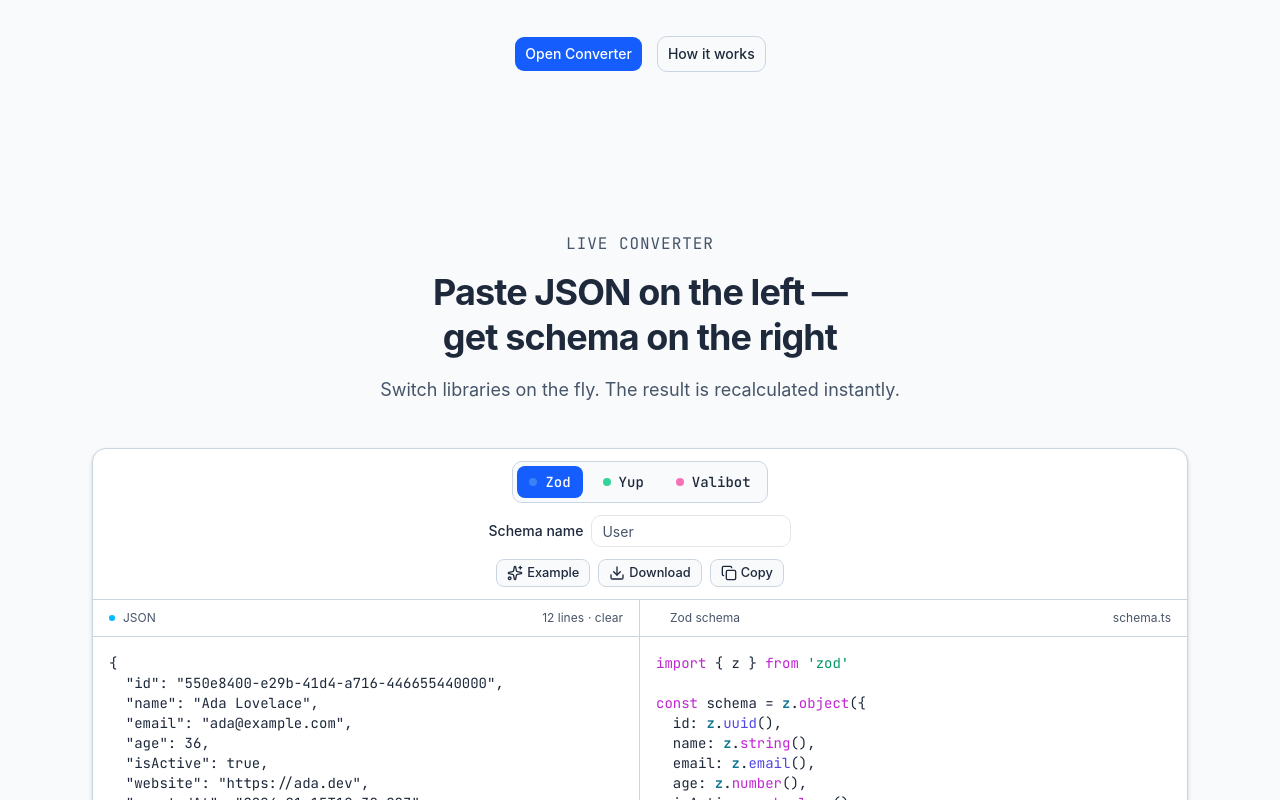
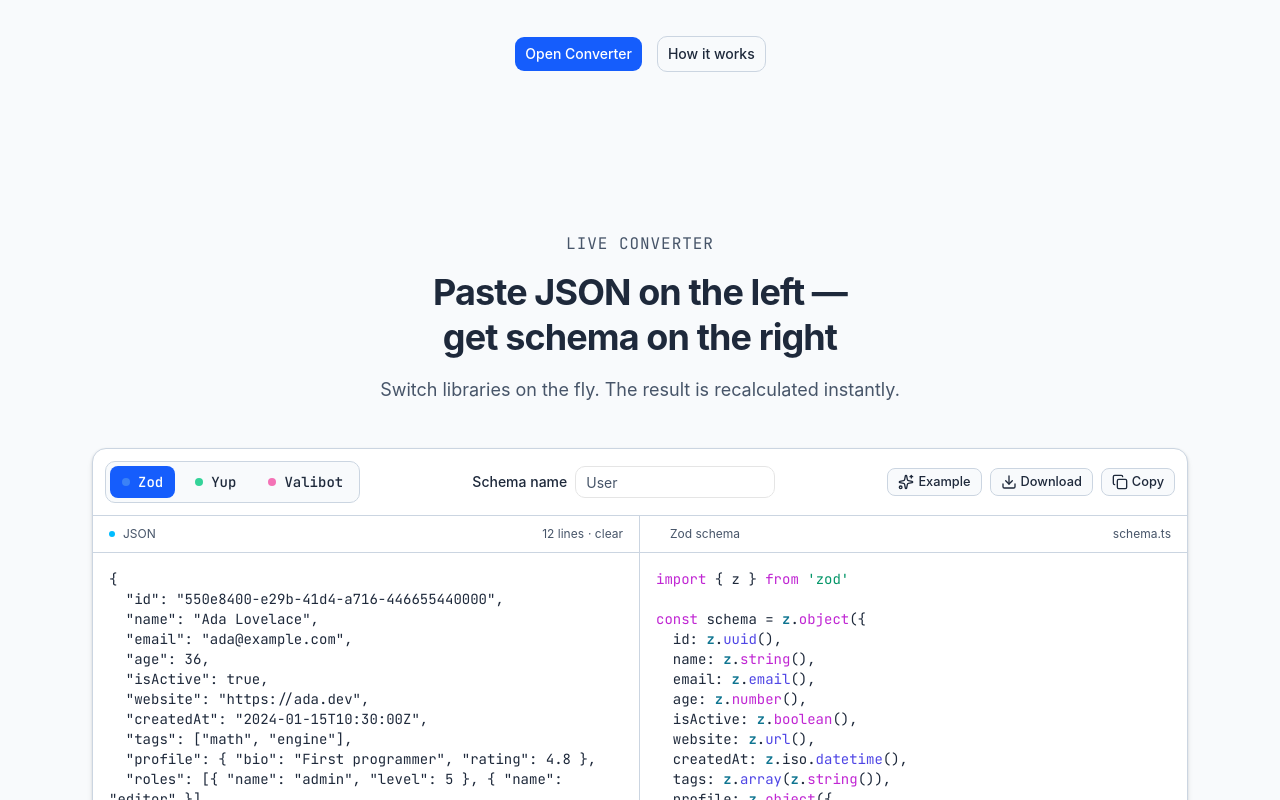
Before and after one commit to raiselfg/typify, a Next.js app: page / in a window 1280 px wide. Shown: the part 451-1251 px from the top of the page. Built offline with nearby package versions, Linux system fonts and the light colour scheme.

Commit message:
ui minor fix

```diff
--- a/converter/components/converter-toolbar.tsx
+++ b/converter/components/converter-toolbar.tsx
@@ -47,7 +47,7 @@ export function ConverterToolbar({
   }, [result]);
 
   return (
-    <div className="flex flex-col items-center justify-between gap-3 border-b p-3">
+    <div className="flex flex-col items-center justify-between gap-3 border-b p-3 sm:flex-row">
       <ToggleGroup
         type="single"
         value={lib}
```
